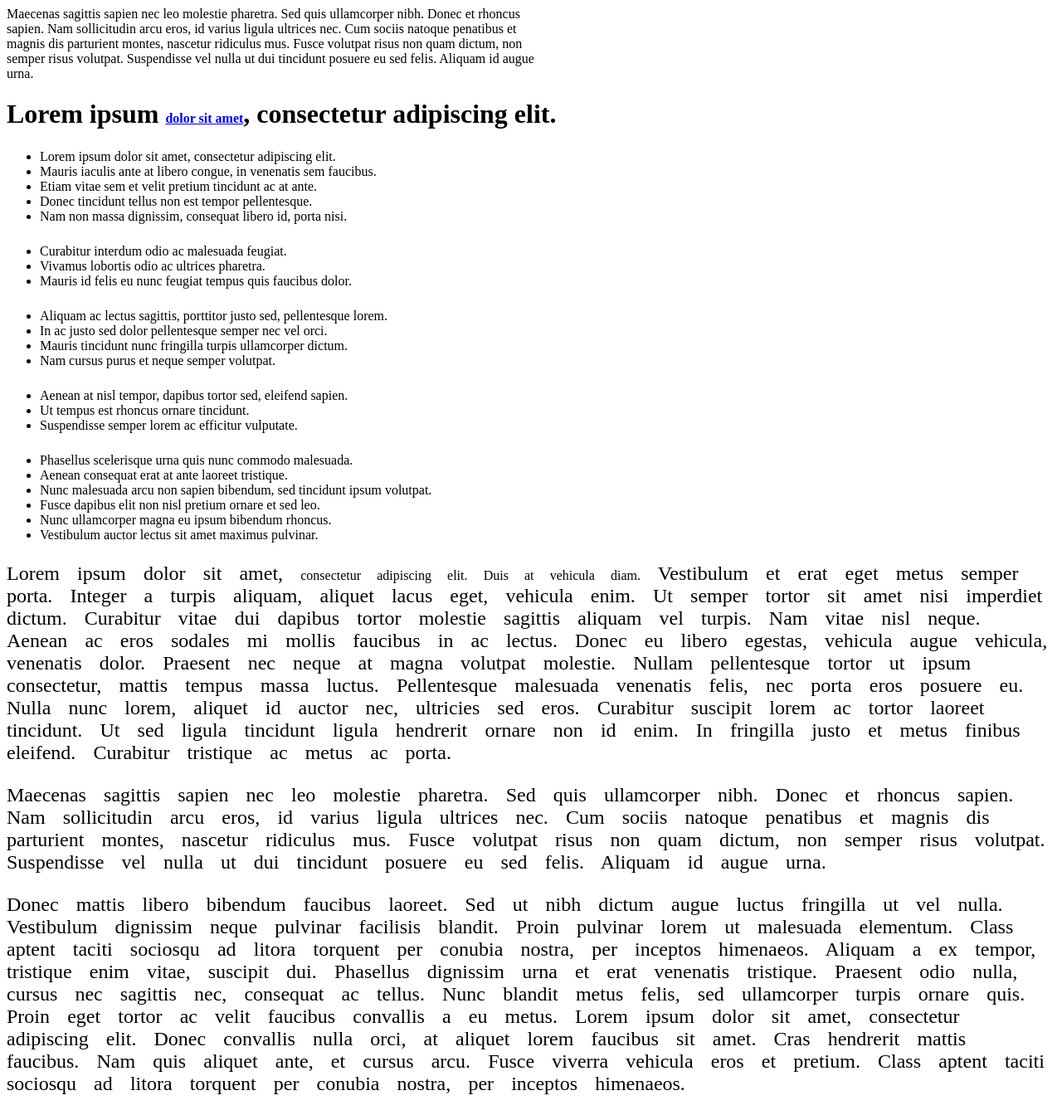
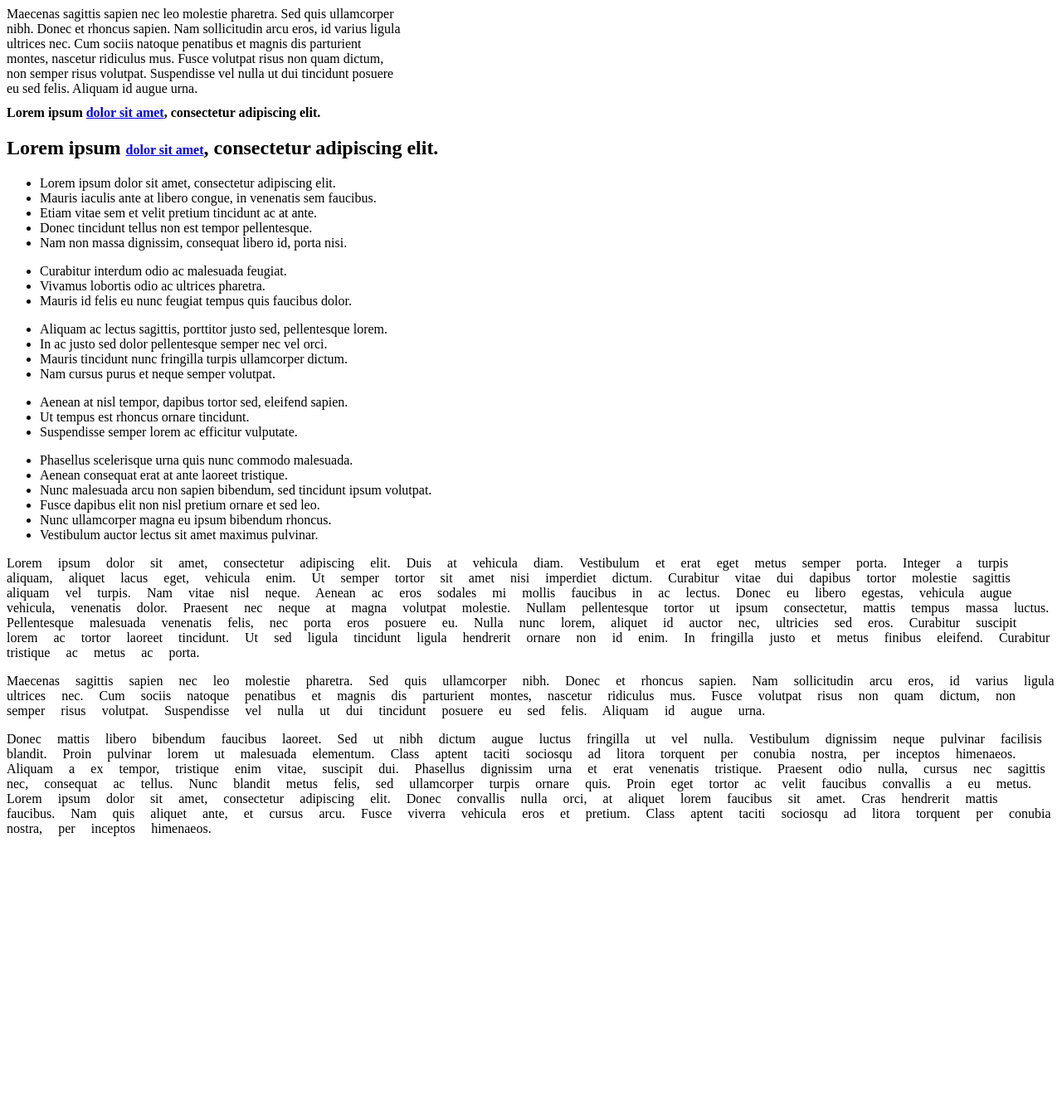
Before and after one commit to gmateu/intro, a PHP site: page /tamanys.html in a window 1280 px wide. Shown: the whole page at 83% size. After the commit the page ends 1008 px from the top, so only its background shows below. Run offline with PHP 8.4, Linux system fonts and the light colour scheme.

Commit message:
estudiant tamanys amb css

```diff
--- a/css/tamanys.css
+++ b/css/tamanys.css
@@ -1,15 +1,15 @@
 body { font-size: 1em; }
-h1 { font-size: 200%; }
+h1 { font-size: 100%; }
 h2 { font-size: 150%; }
 
+div#contenido { width: 600px; }
+div.principal { width: 80%; }
+
 /* Las palabras de todos los párrafos deben estar separadas 4 milímetros entre si */
-p {font-size: 1.5em; word-spacing: 4mm; }
+p { word-spacing: 4mm; }
 
 /* Los enlaces se deben mostrar con un tamaño de letra de 12 puntos */
 a { font-size: 12pt }
 
 /* Los elementos <span> deben tener un tamaño de letra de 1 pica */
 span { font-size: 1pc }
-
-div#contenido { width: 800px; }
-div.principal { width: 80%; }
--- a/tamanys.html
+++ b/tamanys.html
@@ -21,6 +21,8 @@
 
     <div id="lipsum">
         <H1>Lorem ipsum <a href="#">dolor sit amet</a>, consectetur adipiscing elit.</H1>
+        <H2>Lorem ipsum <a href="#">dolor sit amet</a>, consectetur adipiscing elit.</H2>
+
         <p>
             <ul>
                 <li>Lorem ipsum dolor sit amet, consectetur adipiscing elit.</li>
```
